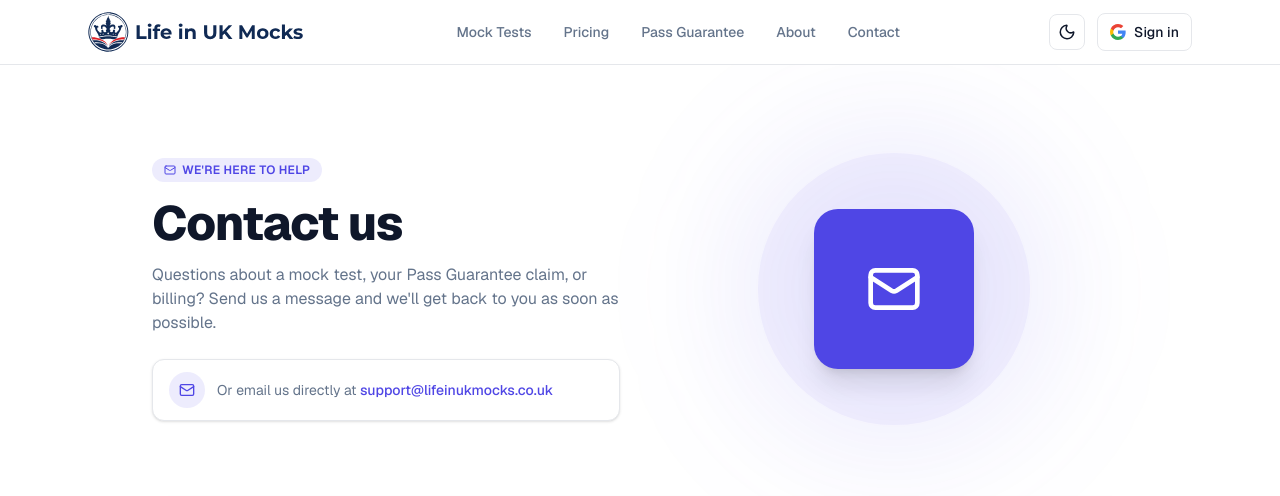
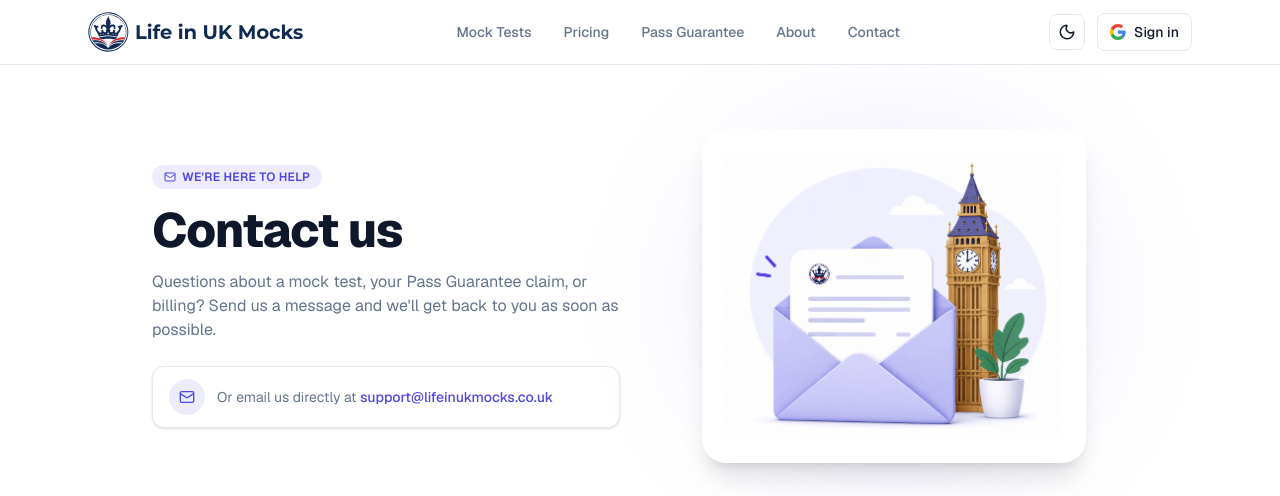
Before and after one commit to Arunkumarvelmurugan/life-in-uk-mocks, a Next.js app: page /contact in a window 1280 px wide. Shown: the top 496 px of the page. Built offline with nearby package versions, Linux system fonts and the light colour scheme; no server answers.

Commit message:
Swap the Contact page hero for the provided illustration
Replaces the placeholder icon-in-card with the real envelope/Big Ben
illustration, framed in the same white card treatment as the homepage
and About page heroes so it works in both light and dark mode.

```diff
--- a/src/app/contact/page.tsx
+++ b/src/app/contact/page.tsx
@@ -1,4 +1,5 @@
 import Link from "next/link";
+import Image from "next/image";
 import { Mail, Headset, ArrowRight, Clock, Shield, CheckCircle2 } from "lucide-react";
 import { auth } from "@/auth";
 import { ContactForm } from "@/components/contact-form";
@@ -64,12 +65,17 @@ export default async function ContactPage() {
           </div>
         </div>
 
-        <div className="relative mx-auto flex h-64 w-64 items-center justify-center sm:h-80 sm:w-80">
+        <div className="relative mx-auto w-full max-w-sm">
           <div className="absolute inset-0 rounded-full bg-primary/10 blur-3xl" />
-          <div className="absolute inset-6 rounded-full bg-primary/5" />
-          <span className="relative flex h-32 w-32 items-center justify-center rounded-3xl bg-primary text-primary-foreground shadow-xl sm:h-40 sm:w-40">
-            <Mail size={56} />
-          </span>
+          <div className="relative overflow-hidden rounded-3xl bg-white p-4 shadow-xl sm:p-6">
+            <Image
+              src="/contact-illustration.png"
+              alt="An open envelope with a letter, next to Big Ben and a potted plant"
+              width={1359}
+              height={1158}
+              className="h-auto w-full"
+            />
+          </div>
         </div>
       </div>
 
```
Also changed, not shown: public/contact-illustration.png (added).
